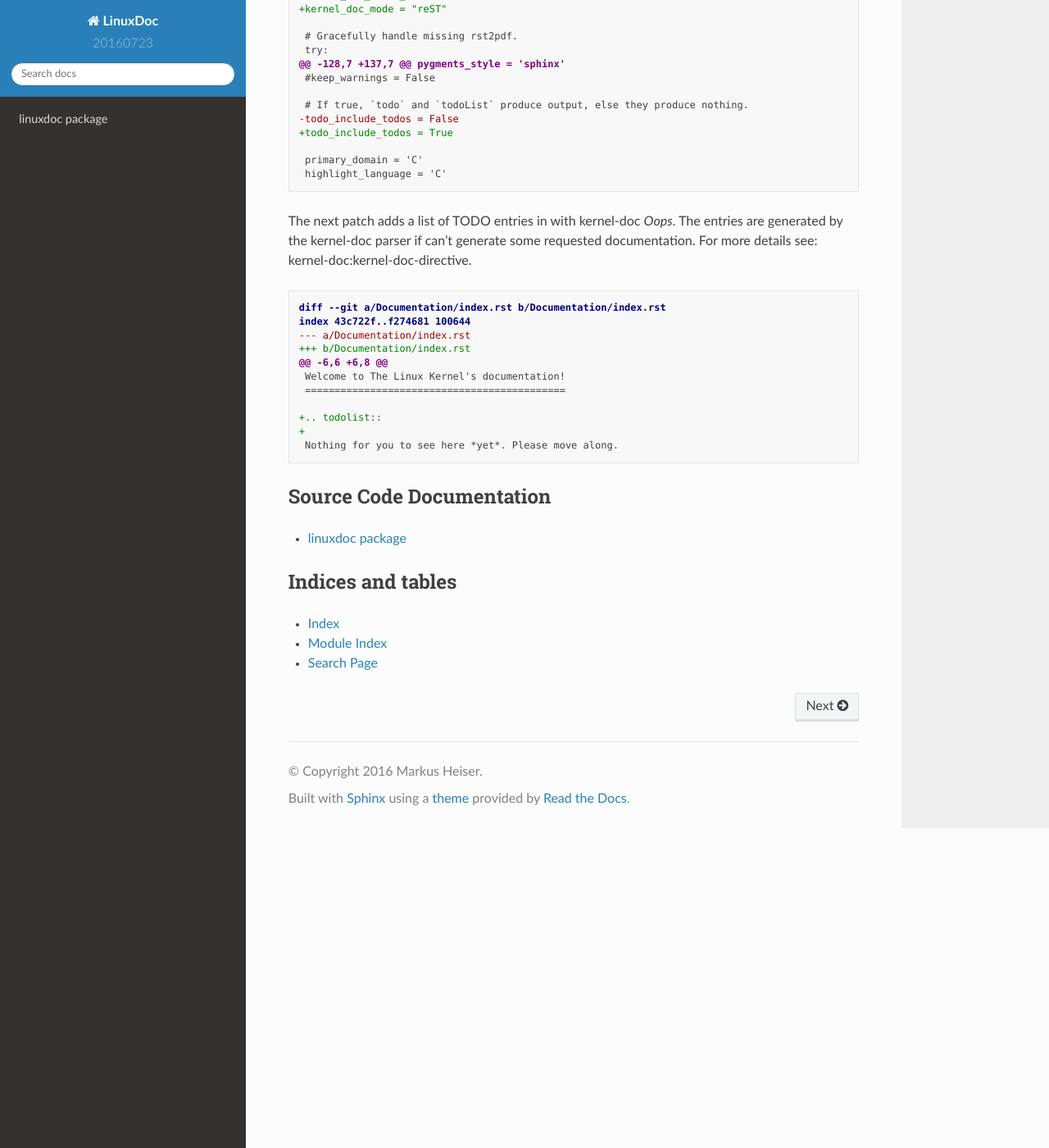
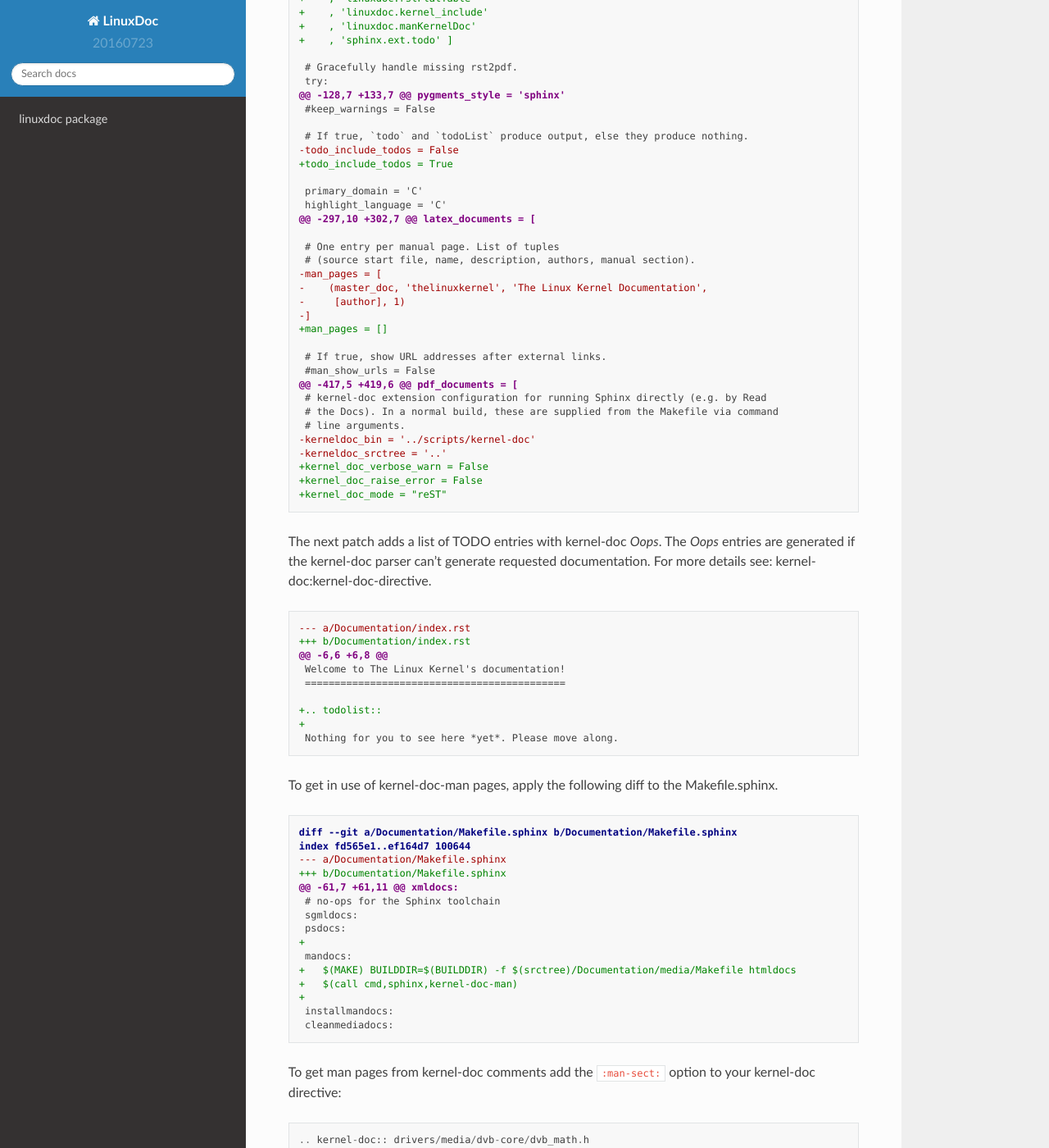
Before and after one commit to return42/linuxdoc, a Sphinx documentation site: the page built from docs/index.rst, in a window 1280 px wide and 1400 px high, scrolled down 1316 px. Shown: the whole window at 82% size. Built offline with Sphinx 7.4.7 and the Read the Docs theme 2.0.0, drawn with Linux system fonts in a browser that asks for light colours; some of the changed text lies outside the part shown.

Commit message:
doc: additional comments to Linux Kernel Documentation

```diff
--- a/docs/index.rst
+++ b/docs/index.rst
@@ -18,9 +18,13 @@
 
 Install bleading edge::
 
-  pip install --user git+http://github.com/return42/linuxdoc.git
+  pip install [--user] git+http://github.com/return42/linuxdoc.git
 
-or clone from github::
+Update regualar with::
+
+  pip install --upgrade git+http://github.com/return42/linuxdoc.git
+
+If you are a developer, fork on github or clone and install::
 
   git clone https://github.com/return42/linuxdoc
   cd linuxdoc
@@ -33,12 +37,11 @@
 In the 4.8 kernel and beyond a sphinx-doc build is available, if you like to see
 how (fast) *linuxdoc* builds your kernel documentation, add the following patch
 to the ``conf.py``. The patch deactivates the sphinx extensions from the kernel
-source tree and activates linuxdoc sphinx extensions.
+source tree and activates linuxdoc sphinx extensions. Currently (Jul 2016) there
+is a dump "man_pages" setting wich has to be deactivated.
 
 .. code-block:: diff
 
-    diff --git a/Documentation/conf.py b/Documentation/conf.py
-    index 96b7aa6..7db25f8 100644
     --- a/Documentation/conf.py
     +++ b/Documentation/conf.py
     @@ -18,7 +18,7 @@ import os
@@ -61,14 +64,10 @@
     +    , 'linuxdoc.kernel_include'
     +    , 'linuxdoc.manKernelDoc'
     +    , 'sphinx.ext.todo' ]
-    +
-    +kernel_doc_verbose_warn = False
-    +kernel_doc_raise_error = False
-    +kernel_doc_mode = "reST"
 
      # Gracefully handle missing rst2pdf.
      try:
-    @@ -128,7 +137,7 @@ pygments_style = 'sphinx'
+    @@ -128,7 +133,7 @@ pygments_style = 'sphinx'
      #keep_warnings = False
 
      # If true, `todo` and `todoList` produce output, else they produce nothing.
@@ -77,16 +76,34 @@
 
      primary_domain = 'C'
      highlight_language = 'C'
+    @@ -297,10 +302,7 @@ latex_documents = [
 
+     # One entry per manual page. List of tuples
+     # (source start file, name, description, authors, manual section).
+    -man_pages = [
+    -    (master_doc, 'thelinuxkernel', 'The Linux Kernel Documentation',
+    -     [author], 1)
+    -]
+    +man_pages = []
 
-The next patch adds a list of TODO entries in with kernel-doc *Oops*. The
-entries are generated by the kernel-doc parser if can't generate some requested
+     # If true, show URL addresses after external links.
+     #man_show_urls = False
+    @@ -417,5 +419,6 @@ pdf_documents = [
+     # kernel-doc extension configuration for running Sphinx directly (e.g. by Read
+     # the Docs). In a normal build, these are supplied from the Makefile via command
+     # line arguments.
+    -kerneldoc_bin = '../scripts/kernel-doc'
+    -kerneldoc_srctree = '..'
+    +kernel_doc_verbose_warn = False
+    +kernel_doc_raise_error = False
+    +kernel_doc_mode = "reST"
+
+The next patch adds a list of TODO entries with kernel-doc *Oops*. The *Oops*
+entries are generated if the kernel-doc parser can't generate requested
 documentation. For more details see: :ref:`kernel-doc:kernel-doc-directive`.
 
 .. code-block:: diff
 
-    diff --git a/Documentation/index.rst b/Documentation/index.rst
-    index 43c722f..f274681 100644
     --- a/Documentation/index.rst
     +++ b/Documentation/index.rst
     @@ -6,6 +6,8 @@
@@ -96,6 +113,33 @@
     +.. todolist::
     +
      Nothing for you to see here *yet*. Please move along.
+
+To get in use of kernel-doc-man pages, apply the following diff to the
+Makefile.sphinx.
+
+.. code-block:: diff
+
+    diff --git a/Documentation/Makefile.sphinx b/Documentation/Makefile.sphinx
+    index fd565e1..ef164d7 100644
+    --- a/Documentation/Makefile.sphinx
+    +++ b/Documentation/Makefile.sphinx
+    @@ -61,7 +61,11 @@ xmldocs:
+     # no-ops for the Sphinx toolchain
+     sgmldocs:
+     psdocs:
+    +
+     mandocs:
+    +	$(MAKE) BUILDDIR=$(BUILDDIR) -f $(srctree)/Documentation/media/Makefile htmldocs
+    +	$(call cmd,sphinx,kernel-doc-man)
+    +
+     installmandocs:
+     cleanmediadocs:
+
+To get man pages from kernel-doc comments add the ``:man-sect:`` option to your
+kernel-doc directive::
+
+    .. kernel-doc:: drivers/media/dvb-core/dvb_math.h
+       :man-sect: 9
 
 
 Source Code Documentation
```
Also changed, not shown: other parts of docs/index.rst (+1 -1 lines).
